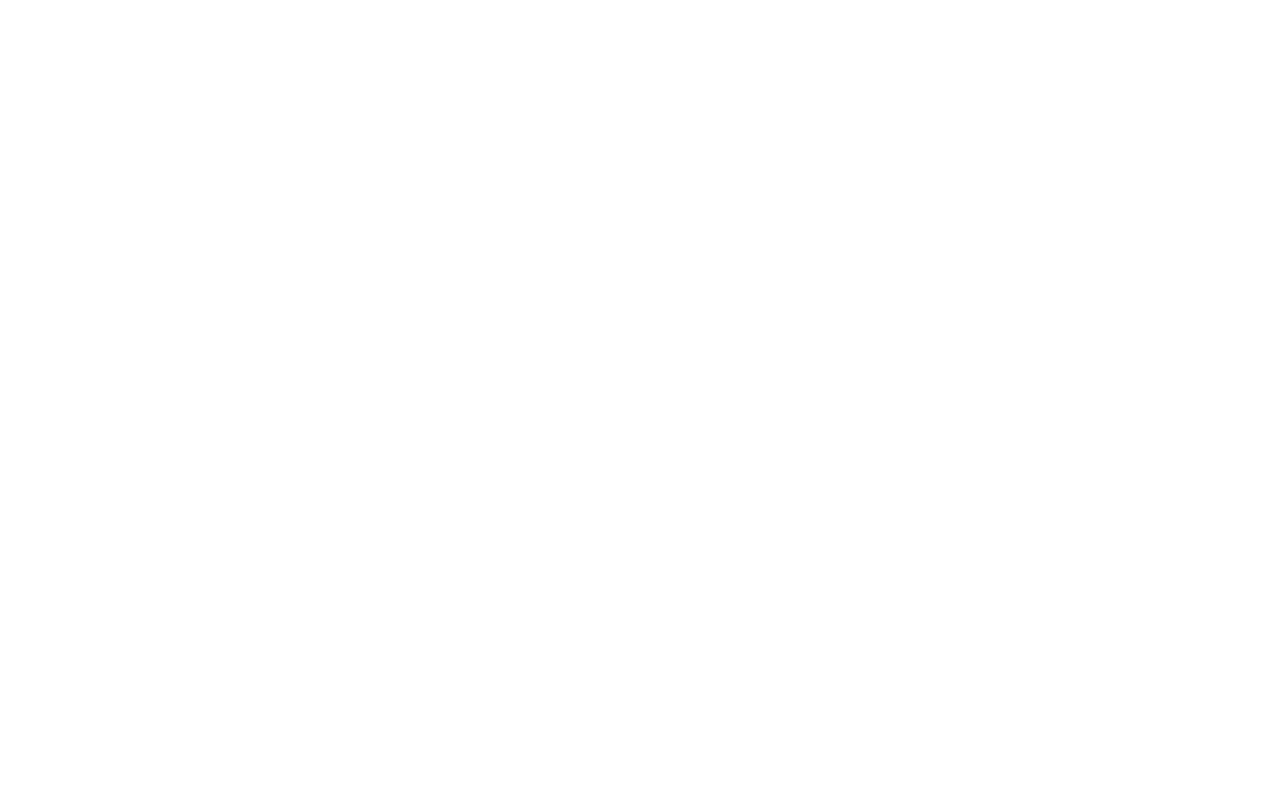
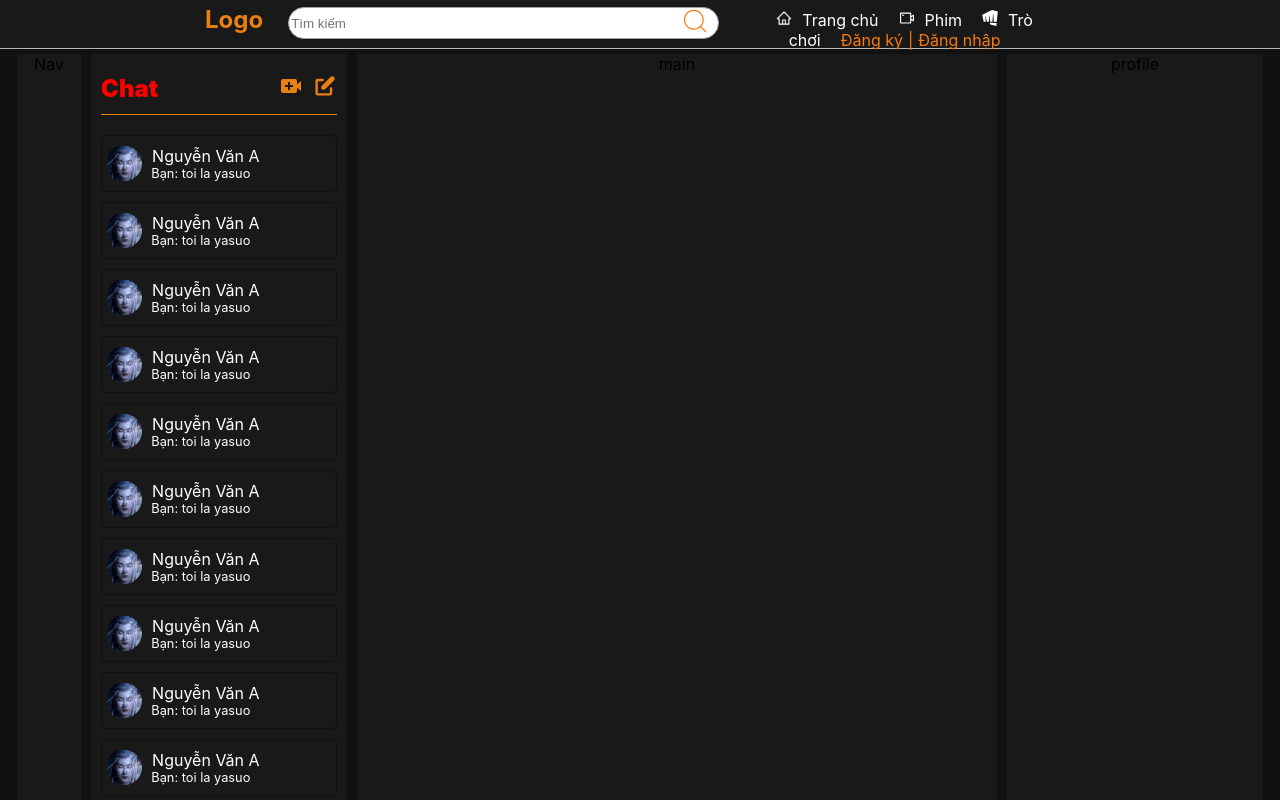
Before and after one commit to LuongLuyen/social-network-web, a React (Create React App) app: page /chat in a window 1280 px wide. Before the commit this address had no page. Built offline with nearby package versions, Linux system fonts and the light colour scheme.

Commit message:
chat friend

```diff
--- a/package.json
+++ b/package.json
@@ -3,6 +3,7 @@
   "version": "0.1.0",
   "private": true,
   "dependencies": {
+    "@babel/plugin-proposal-private-property-in-object": "^7.21.11",
     "@testing-library/jest-dom": "^5.17.0",
     "@testing-library/react": "^13.4.0",
     "@testing-library/user-event": "^13.5.0",
--- a/src/App.js
+++ b/src/App.js
@@ -1,6 +1,7 @@
 import Introduce from './Page/Introduce'
 import Home from './Page/Home'
 import Film from './Page/Film'
+import Chat from './Page/Chat'
 import{
   BrowserRouter as Router,
   Routes,
@@ -16,6 +17,7 @@
           <Route path='/' element={<Introduce/>}/>
           <Route path='/home' element={<Home/>}/>
           <Route path='/film' element={<Film/>}/>
+          <Route path='/chat' element={<Chat/>}/>
         </Routes>
     </Router>
     </div>
--- /dev/null
+++ b/src/Page/Chat.js
@@ -0,0 +1,105 @@
+import "../Style/PageStyle/Chat.css"
+import Header from "../Components/Header"
+import { BiSolidVideoPlus } from 'react-icons/bi'
+import { HiPencilAlt } from 'react-icons/hi'
+import Avata from "../assets/img/aaa.jpg"
+function Chat() {
+    return (
+        <>
+            <Header/>
+            <div className="chat">
+                <div className="chat__nav">Nav</div>
+                <div className="chat__friend">
+                    <div className="chat__friend-header">
+                        <div className="chat__friend-title">Chat</div>
+                        <div>
+                            <span className="chat__friend-icon"><BiSolidVideoPlus/></span>
+                            <span className="chat__friend-icon"><HiPencilAlt/></span>
+                        </div>
+                    </div>
+                    <div className="chat__friend-user">
+                        <img className="chat__friend-avt" alt="/" src ={Avata}/>
+                        <div>
+                            <div className="chat__friend-name">Nguyễn Văn A</div>
+                            <div className="chat__friend-d">Bạn: toi la yasuo</div>
+                        </div>
+                    </div>
+                    <div className="chat__friend-user">
+                        <img className="chat__friend-avt" alt="/" src ={Avata}/>
+                        <div>
+                            <div className="chat__friend-name">Nguyễn Văn A</div>
+                            <div className="chat__friend-d">Bạn: toi la yasuo</div>
+                        </div>
+                    </div>
+                    <div className="chat__friend-user">
+                        <img className="chat__friend-avt" alt="/" src ={Avata}/>
+                        <div>
+                            <div className="chat__friend-name">Nguyễn Văn A</div>
+                            <div className="chat__friend-d">Bạn: toi la yasuo</div>
+                        </div>
+                    </div>
+                    <div className="chat__friend-user">
+                        <img className="chat__friend-avt" alt="/" src ={Avata}/>
+                        <div>
+                            <div className="chat__friend-name">Nguyễn Văn A</div>
+                            <div className="chat__friend-d">Bạn: toi la yasuo</div>
+                        </div>
+                    </div>
+                    <div className="chat__friend-user">
+                        <img className="chat__friend-avt" alt="/" src ={Avata}/>
+                        <div>
+                            <div className="chat__friend-name">Nguyễn Văn A</div>
+                            <div className="chat__friend-d">Bạn: toi la yasuo</div>
+                        </div>
+                    </div>
+                    <div className="chat__friend-user">
+                        <img className="chat__friend-avt" alt="/" src ={Avata}/>
+                        <div>
+                            <div className="chat__friend-name">Nguyễn Văn A</div>
+                            <div className="chat__friend-d">Bạn: toi la yasuo</div>
+                        </div>
+                    </div>
+                    <div className="chat__friend-user">
+                        <img className="chat__friend-avt" alt="/" src ={Avata}/>
+                        <div>
+                            <div className="chat__friend-name">Nguyễn Văn A</div>
+                            <div className="chat__friend-d">Bạn: toi la yasuo</div>
+                        </div>
+                    </div>
+                    <div className="chat__friend-user">
+                        <img className="chat__friend-avt" alt="/" src ={Avata}/>
+                        <div>
+                            <div className="chat__friend-name">Nguyễn Văn A</div>
+                            <div className="chat__friend-d">Bạn: toi la yasuo</div>
+                        </div>
+                    </div>
+                    <div className="chat__friend-user">
+                        <img className="chat__friend-avt" alt="/" src ={Avata}/>
+                        <div>
+                            <div className="chat__friend-name">Nguyễn Văn A</div>
+                            <div className="chat__friend-d">Bạn: toi la yasuo</div>
+                        </div>
+                    </div>
+                    <div className="chat__friend-user">
+                        <img className="chat__friend-avt" alt="/" src ={Avata}/>
+                        <div>
+                            <div className="chat__friend-name">Nguyễn Văn A</div>
+                            <div className="chat__friend-d">Bạn: toi la yasuo</div>
+                        </div>
+                    </div>
+                    <div className="chat__friend-user">
+                        <img className="chat__friend-avt" alt="/" src ={Avata}/>
+                        <div>
+                            <div className="chat__friend-name">Nguyễn Văn A</div>
+                            <div className="chat__friend-d">Bạn: toi la yasuo</div>
+                        </div>
+                    </div>
+                </div>
+                <div className="chat__main">main</div>
+                <div className="chat__profile">profile</div>
+            </div>
+        </>
+     );
+}
+
+export default Chat;
--- /dev/null
+++ b/src/Style/PageStyle/Chat.css
@@ -0,0 +1,76 @@
+.chat {
+    display: flex;
+    justify-content: center;
+    background-color: #111111;
+    width: 100%;
+    height: 100%;
+    margin-top: 49px;
+    position: fixed;
+}
+.chat__nav {
+    background-color: #191919;
+    height: 100vh;
+    width: 5%;
+    margin: 5px;
+}
+.chat__friend {
+    background-color: #191919;
+    height: 100vh;
+    width: 20%;
+    margin: 5px;
+    color: #fff;
+    overflow-y: scroll;
+}
+.chat__main {
+    background-color: #191919;
+    height: 100vh;
+    width: 50%;
+    margin: 5px;
+}
+.chat__profile {
+    background-color: #191919;
+    height: 100vh;
+    width: 20%;
+    margin: 5px;
+}
+.chat__friend-header {
+    display: flex;
+    justify-content: space-between;
+    font-size: 1.5rem;
+    margin: 20px 10px 20px 10px;
+    color: #ea8011;
+    border-bottom: solid 1px #ea8011;
+    padding-bottom: 10px;
+}
+.chat__friend-title {
+    color: red;
+    font-weight: 900;
+}
+.chat__friend-icon {
+    margin-left: 10px;
+}
+.chat__friend-avt {
+    width: 15%;
+    border-radius: 999px;
+    padding-left: 5px;
+}
+.chat__friend-user {
+    display: flex;
+    justify-content: flex-start;
+    margin: 10px;
+    padding: 10px 0 10px 0;
+    border-radius: 5px;
+    border: solid 1px #111111;
+}
+.chat__friend-user:hover {
+    background-color: #ea8011;
+    color: #333;
+}
+.chat__friend-name {
+    display: flex;
+    justify-content: flex-start;
+    margin-left: 10px;
+}
+.chat__friend-d {
+    font-size: .8rem;
+}
```
Also changed, not shown: 1 other file (tests, documents, lock files or other folders).
